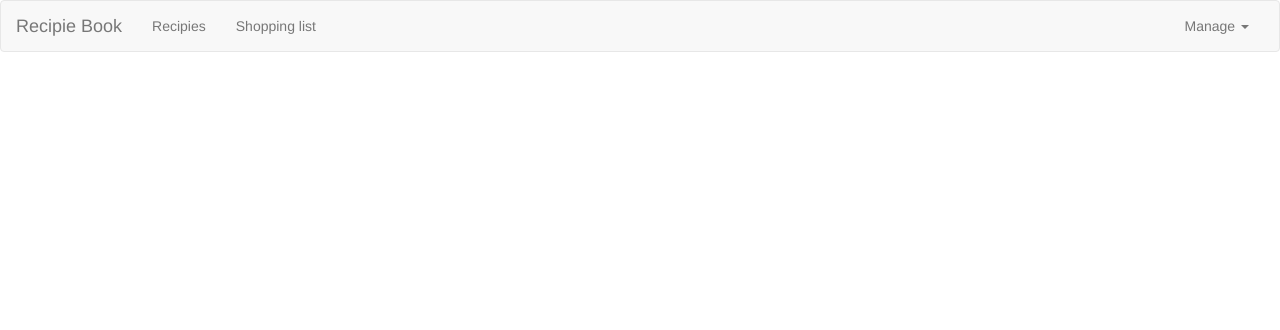
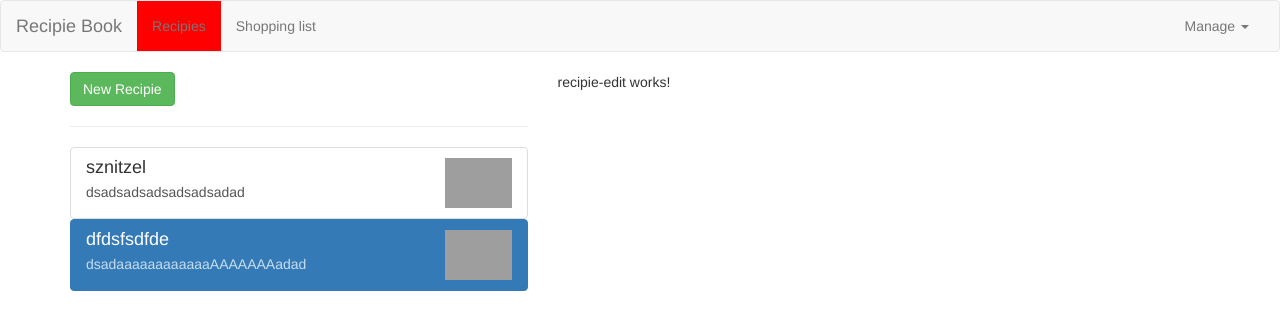
Before and after one commit to lkp25/angular-app, an Angular app: page /recipies/1/edit in a window 1280 px wide. Before the commit this address led to /. Shown: the top 330 px of the page. Built offline with nearby package versions, Linux system fonts and the light colour scheme; grey boxes are pictures that could not be loaded.

Commit message:
added edit and new routes with corresponding methods

```diff
--- a/src/app/app.module.ts
+++ b/src/app/app.module.ts
@@ -14,6 +14,7 @@ import { DropdownDirective } from './shared/dropdown-directive';
 import { ShoppingListService } from './shopping-list/shopping-list.service';
 import { AppRoutingModule } from './app.routing-module';
 import { RecipieStartComponent } from './recipies/recipie-start/recipie-start.component';
+import { RecipieEditComponent } from './recipies/recipie-edit/recipie-edit.component';
 
 @NgModule({
   declarations: [
@@ -26,7 +27,8 @@ import { RecipieStartComponent } from './recipies/recipie-start/recipie-start.co
     RecipieItemComponent,
     ShoppingListComponent,
     ShoppingEditComponent,
-    RecipieStartComponent
+    RecipieStartComponent,
+    RecipieEditComponent
   ],
   imports: [
     BrowserModule, FormsModule, AppRoutingModule
--- a/src/app/app.routing-module.ts
+++ b/src/app/app.routing-module.ts
@@ -1,6 +1,7 @@
 import { NgModule } from "@angular/core";
 import { RouterModule, Routes } from "@angular/router";
 import { RecipieDetailComponent } from "./recipies/recipie-detail/recipie-detail.component";
+import { RecipieEditComponent } from "./recipies/recipie-edit/recipie-edit.component";
 import { RecipieStartComponent } from "./recipies/recipie-start/recipie-start.component";
 import { RecipiesComponent } from "./recipies/recipies.component";
 import { ShoppingListComponent } from "./shopping-list/shopping-list.component";
@@ -9,7 +10,9 @@ const appRoutes: Routes = [
     {path: '', redirectTo: '/recipies', pathMatch: 'full'},
     {path: 'recipies', component: RecipiesComponent, children: [
         {path: '', component: RecipieStartComponent},
+        {path: 'new', component: RecipieEditComponent},
         {path: ':id', component: RecipieDetailComponent},
+        {path: ':id/edit', component: RecipieEditComponent}
 
     ]},
     {path: 'shopping-list', component: ShoppingListComponent}
--- a/src/app/header/header.component.css
+++ b/src/app/header/header.component.css
@@ -1,3 +1,6 @@
 li{
     color:red;
 }
+.abc{
+    background-color: red;
+}
--- a/src/app/header/header.component.html
+++ b/src/app/header/header.component.html
@@ -5,8 +5,8 @@
         </div>
         <div class="collapse navbar-collapse">
             <ul class="nav navbar-nav">
-                <li><a routerLinkActive="active" routerLink="/recipies">Recipies</a></li>
-                <li><a routerLinkActive="active" routerLink="/shopping-list">Shopping list</a></li>
+                <li><a routerLinkActive="abc" routerLink="/recipies">Recipies</a></li>
+                <li><a routerLinkActive="abc" routerLink="/shopping-list">Shopping list</a></li>
             </ul>
             <ul class="nav navbar-nav navbar-right">
                 <li class="dropdown" app-dropdown>
--- a/src/app/recipies/recipie-detail/recipie-detail.component.html
+++ b/src/app/recipies/recipie-detail/recipie-detail.component.html
@@ -17,9 +17,9 @@
            Manage recipie <span class="caret"></span>
             </button>
             <ul class="dropdown-menu">
-                <li><a (click)="onAddToShoppingList()" style="cursor: pointer;">to shopping list</a></li>
-                <li><a style="cursor: pointer;">edit Recipie</a></li>
-                <li><a style="cursor: pointer;">delete Recipie</a></li>
+                <li><a  (click)="onAddToShoppingList()" style="cursor: pointer;">to shopping list</a></li>
+                <li><a  (click)="onEditRecipie()" style="cursor: pointer;">edit Recipie</a></li>
+                <li><a  style="cursor: pointer;">delete Recipie</a></li>
             </ul>
        </div>
     </div>
--- a/src/app/recipies/recipie-detail/recipie-detail.component.ts
+++ b/src/app/recipies/recipie-detail/recipie-detail.component.ts
@@ -1,5 +1,5 @@
-import { Component, OnInit, Input, Injectable } from '@angular/core';
-import { ActivatedRoute, Params } from '@angular/router';
+import { Component, OnInit } from '@angular/core';
+import { ActivatedRoute, Params, Router } from '@angular/router';
 import { Recipie } from '../recipe-model';
 import { RecipieService } from '../recipie.service';
 
@@ -18,6 +18,7 @@ export class RecipieDetailComponent implements OnInit {
   constructor(
     private RecipieService: RecipieService,
     private route: ActivatedRoute,
+    private router: Router,
     ) { }
 
   ngOnInit(): void {
@@ -34,5 +35,9 @@ export class RecipieDetailComponent implements OnInit {
     this.RecipieService.addIngredientsToShoppingList(this.recipie.ingredients)
   }
 
+  onEditRecipie(){
+    // this.router.navigate(['edit'], {relativeTo: this.route})
+    this.router.navigate(['../', this.id, 'edit'], {relativeTo: this.route})
+  }
 
 }
--- /dev/null
+++ b/src/app/recipies/recipie-edit/recipie-edit.component.html
@@ -0,0 +1 @@
+<p>recipie-edit works!</p>
--- /dev/null
+++ b/src/app/recipies/recipie-edit/recipie-edit.component.ts
@@ -0,0 +1,26 @@
+import { Component, OnInit } from '@angular/core';
+import { ActivatedRoute, Params } from '@angular/router';
+
+@Component({
+  selector: 'app-recipie-edit',
+  templateUrl: './recipie-edit.component.html',
+  styleUrls: ['./recipie-edit.component.css']
+})
+export class RecipieEditComponent implements OnInit {
+  id:number
+  editMode = false
+
+  constructor(private route: ActivatedRoute) { }
+
+  ngOnInit(): void {
+    this.route.params.subscribe(
+      (params: Params)=>{
+        this.id = +params['id']
+        this.editMode = params['id'] != null
+        console.log(this.editMode);
+
+      }
+    )
+  }
+
+}
--- a/src/app/recipies/recipie-list/recipie-item/recipie-item.component.html
+++ b/src/app/recipies/recipie-list/recipie-item/recipie-item.component.html
@@ -1,4 +1,11 @@
-<a  [routerLink]="[index]" style="cursor: pointer;" class="list-group-item clearfix">
+<a
+[routerLink]="[index]"
+style="cursor: pointer;"
+class="list-group-item clearfix"
+routerLinkActive="active"
+
+>
+
     <div class="pull-left">
         <h4 class="list-group-item-heading">{{singleRp.name}}</h4>
         <p class="list-group-item-text">{{singleRp.description}}</p>
--- a/src/app/recipies/recipie-list/recipie-list.component.html
+++ b/src/app/recipies/recipie-list/recipie-list.component.html
@@ -1,6 +1,6 @@
 <div class="row">
     <div class="col-xs-12">
-        <div class="btn btn-success">New Recipie</div>
+        <div (click)="onNewRecipie()" class="btn btn-success">New Recipie</div>
     </div>
 </div>
 <hr>
--- a/src/app/recipies/recipie-list/recipie-list.component.ts
+++ b/src/app/recipies/recipie-list/recipie-list.component.ts
@@ -1,4 +1,5 @@
 import { Component, OnInit, Output, EventEmitter} from '@angular/core';
+import { ActivatedRoute, Router } from '@angular/router';
 import { Recipie } from '../recipe-model';
 import { RecipieService } from '../recipie.service';
 
@@ -10,10 +11,16 @@ import { RecipieService } from '../recipie.service';
 export class RecipieListComponent implements OnInit {
   recipies: Recipie[]
 
-   constructor(private RecipieService:RecipieService) { }
+   constructor(
+     private RecipieService:RecipieService,
+     private router:Router,
+     private route: ActivatedRoute
+     ) { }
 
   ngOnInit(): void {
     this.recipies = this.RecipieService.getRecipies()
   }
-
+  onNewRecipie(){
+    this.router.navigate(['new'], {relativeTo: this.route})
+  }
 }
```
Also changed, not shown: src/app/recipies/recipie-edit/recipie-edit.component.css (added).
